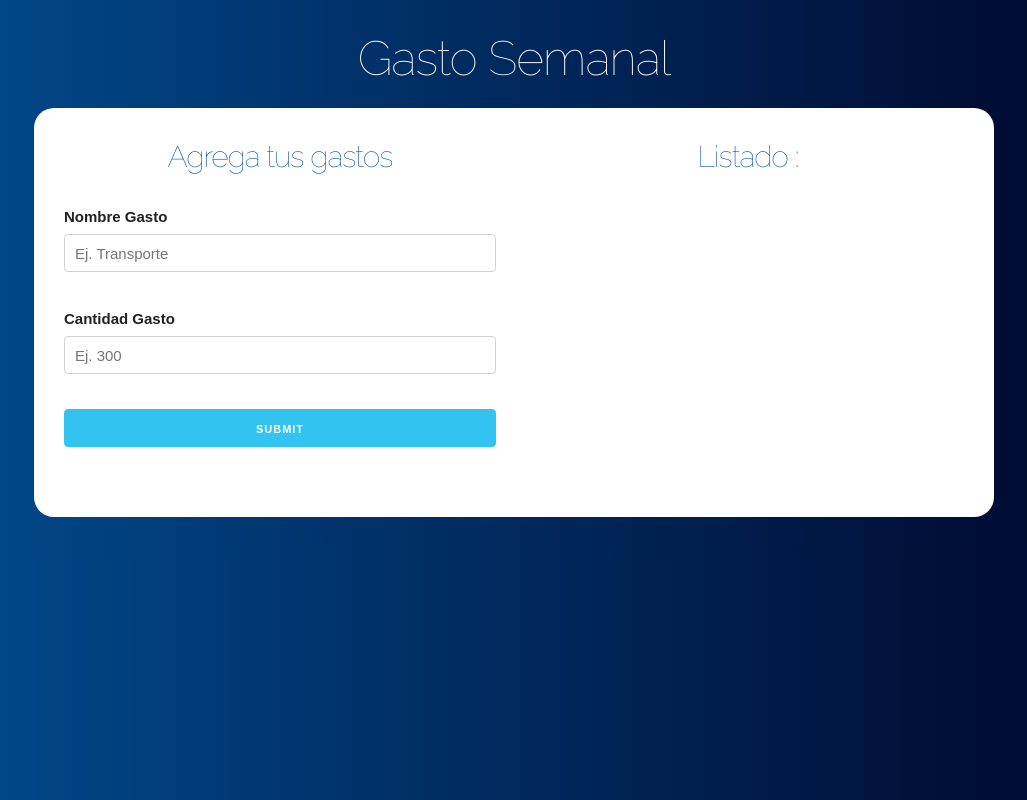
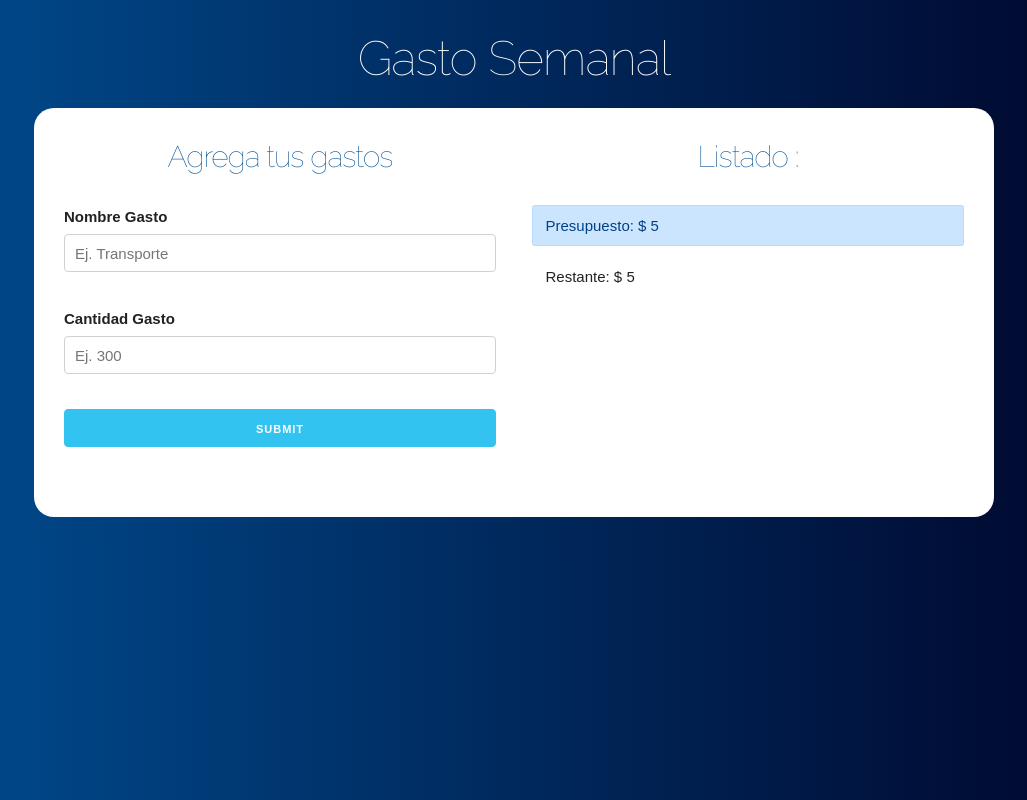
Before and after one commit to alejandrogalaz21/react-budget-control, a React (Create React App) app: page / in a window 1280 px wide. Both pictures are taken after typing "5" into the empty fields and a click on the input 640 px from the left and 277 px from the top of the page. Shown: the whole page, without its empty margins (126-1153 px from the left). Built offline with nearby package versions, Linux system fonts and the light colour scheme.

Commit message:
componente de control de gastos

```diff
--- a/src/App.js
+++ b/src/App.js
@@ -2,6 +2,7 @@ import React, { Fragment, useState } from 'react'
 import Question from './components/Question'
 import Form from './components/Form'
 import List from './components/List'
+import Control from './components/Control'
 
 function App() {
   // Define the state
@@ -32,6 +33,7 @@ function App() {
               </div>
               <div className='row one-half column'>
                 <List expenses={expenses} />
+                <Control budget={budget} rest={rest} />
               </div>
             </div>
           )}
--- /dev/null
+++ b/src/components/Control.js
@@ -0,0 +1,18 @@
+import React, { Fragment } from 'react'
+import PropTypes from 'prop-types'
+
+const Control = ({ budget, rest }) => {
+  return (
+    <Fragment>
+      <div className='alert alert-primary'>Presupuesto: $ {budget}</div>
+      <div className='alert'>Restante: $ {rest}</div>
+    </Fragment>
+  )
+}
+
+Control.propTypes = {
+  budget: PropTypes.number.isRequired,
+  rest: PropTypes.number.isRequired
+}
+
+export default Control
--- a/src/components/Expense.js
+++ b/src/components/Expense.js
@@ -4,7 +4,10 @@ import PropTypes from 'prop-types'
 const Expense = ({ expense }) => {
   return (
     <li className='gastos'>
-      <p>{expense.expenseAmount}</p>
+      <p>
+        {expense.expenseName}
+        <span className='gasto'>$ {expense.expenseAmount}</span>
+      </p>
     </li>
   )
 }
```
